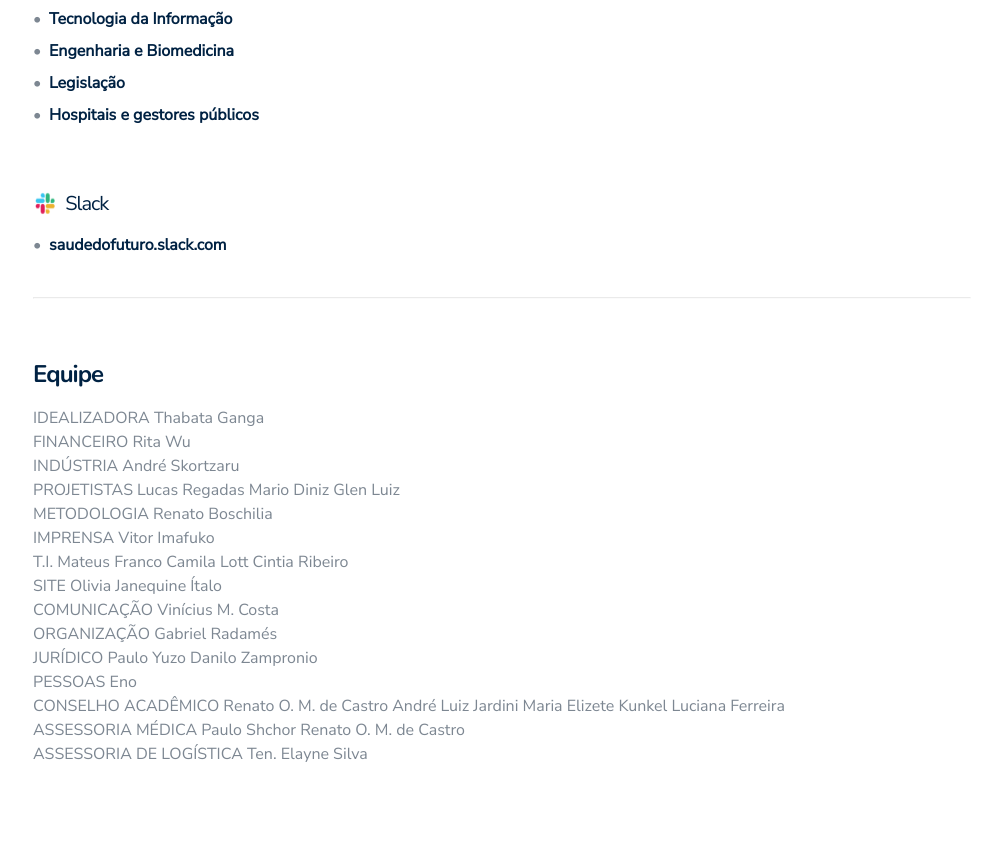
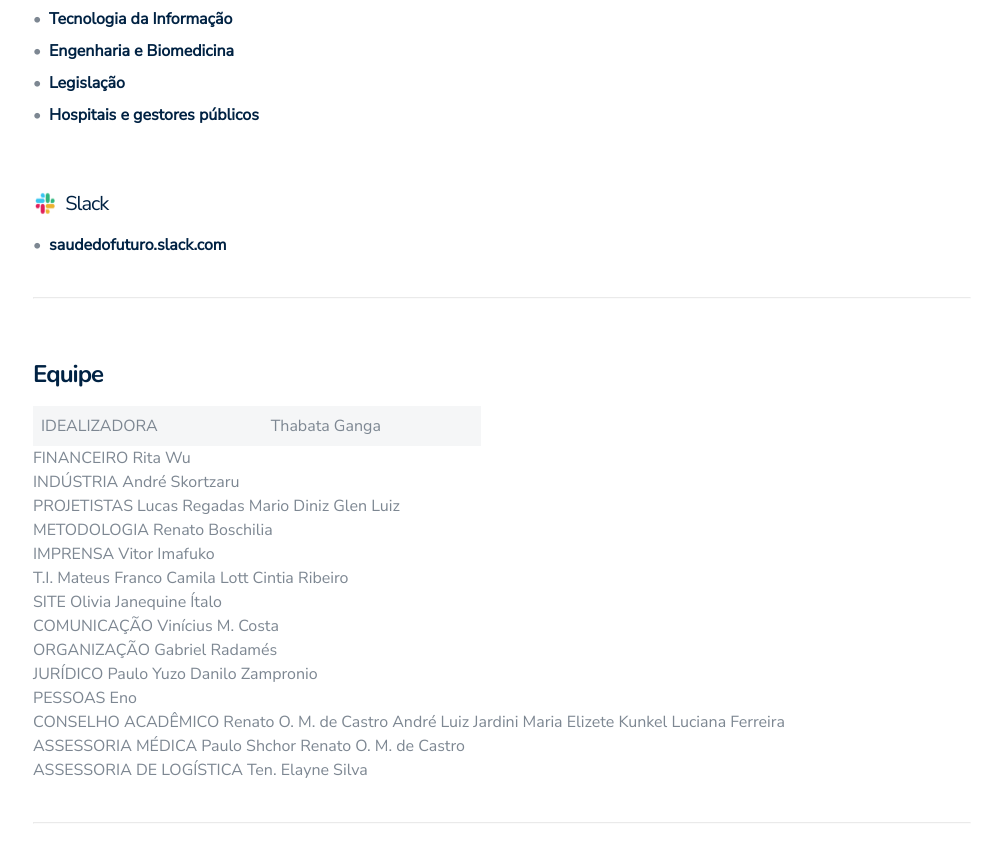
Before and after one commit to brasilcontraovirus/brasilcontraovirus.github.io, a Jekyll site: the page built from sobre.md, in a window 1280 px wide and 900 px high, scrolled down 1630 px. Shown: the top 862 px of the window, without its empty margins (138-1139 px from the left). Built offline with Jekyll 4.4.1, drawn with Linux system fonts in a browser that asks for light colours; our own code applies the rules of GitHub Pages for plain Markdown files; before the commit the page ends 2412 px from its top, so only the background shows below that.

Commit message:
Ajeita formatos de Equipe

```diff
--- a/sobre.md
+++ b/sobre.md
@@ -61,8 +61,7 @@ Thabata Ganga, André Skortzaru, Rita Wu e Gabriel Radamés
 
 ### Equipe
 
-IDEALIZADORA
-Thabata Ganga
+IDEALIZADORA | Thabata Ganga
 
 FINANCEIRO
 Rita Wu
@@ -115,3 +114,5 @@ Renato O. M. de Castro
 
 ASSESSORIA DE LOGÍSTICA
 Ten. Elayne Silva
+
+---
```
